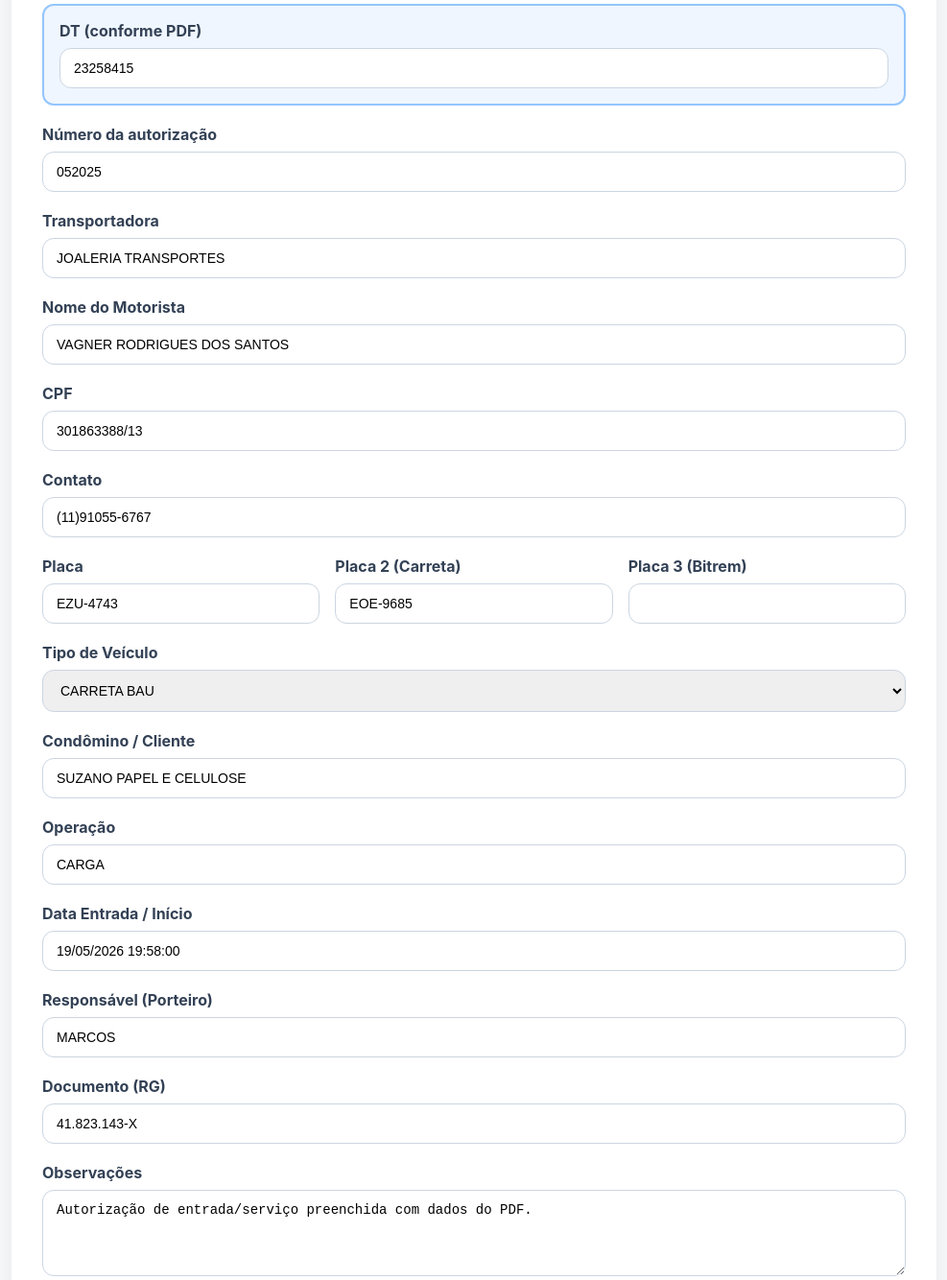
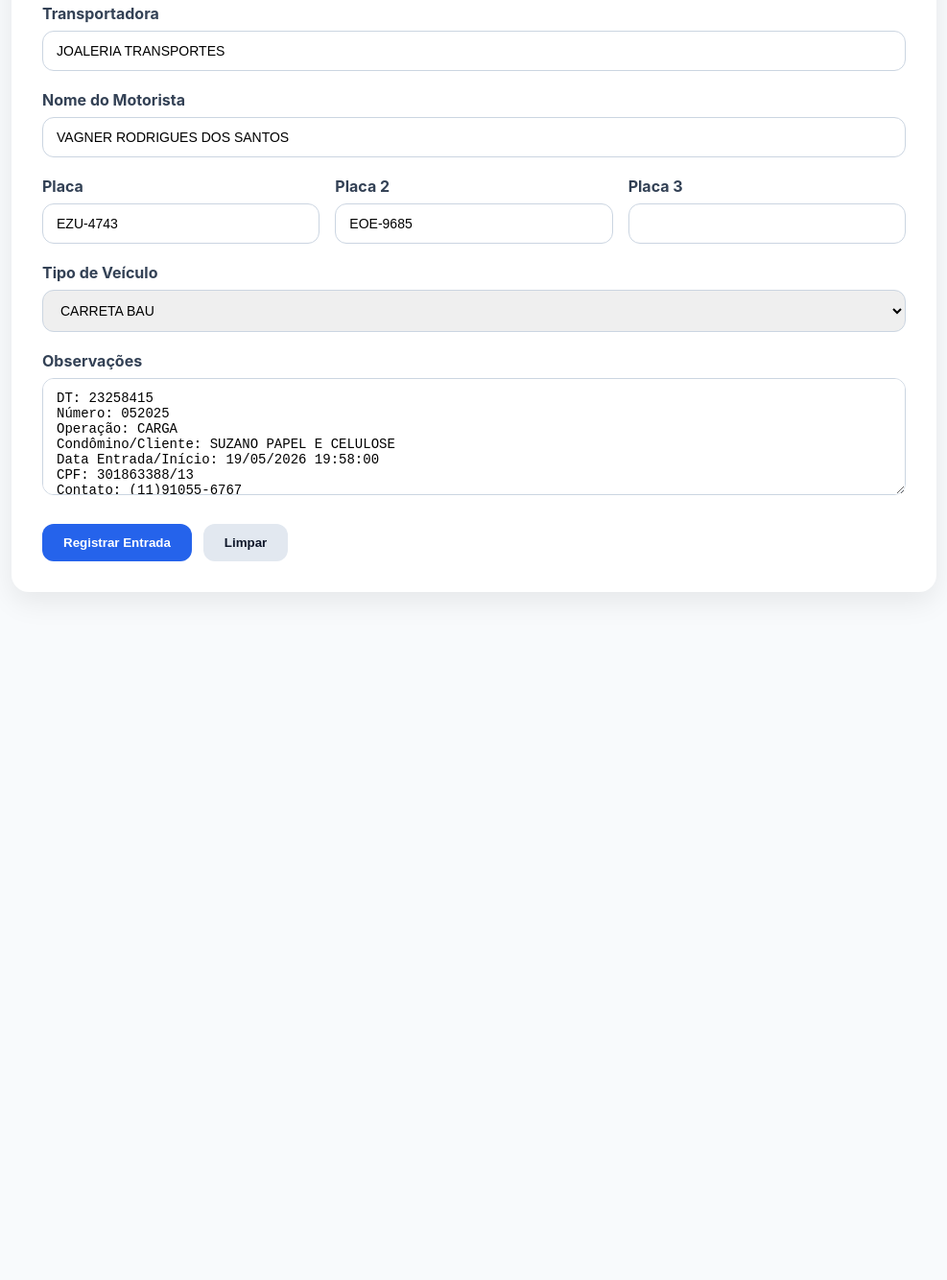
Before and after one commit to hhhthiti/wms, a plain HTML site: page portaria.html in a window 1280 px wide. Shown: the part 176-1510 px from the top of the page at 96% size, without its empty margins (146-1133 px from the left). After the commit the page ends 853 px from the top, so only its background shows below. Drawn offline with Linux system fonts and the light colour scheme.

Commit message:
Ajusta portaria para usar HTML base e preencher DT nas observações

```diff
--- a/portaria.html
+++ b/portaria.html
@@ -12,7 +12,7 @@
       border-radius:18px;
       padding:32px;
       box-shadow:0 10px 30px rgba(0,0,0,.08);
-      font-family:Inter,Arial,sans-serif;
+      font-family:Inter,sans-serif;
     }
 
     .portaria-header{ margin-bottom:28px; }
@@ -22,6 +22,7 @@
     .portaria-form{ display:flex; flex-direction:column; gap:20px; }
 
     .form-grid{ display:grid; grid-template-columns:repeat(3,1fr); gap:16px; }
+
     .form-group{ display:flex; flex-direction:column; gap:8px; }
 
     .form-group label{ font-weight:700; color:#334155; }
@@ -46,8 +47,9 @@
 
     .form-actions{ display:flex; gap:12px; margin-top:10px; }
 
-    .btn-primary,
-    .btn-secondary{
+    .btn-primary{
+      background:#2563eb;
+      color:#fff;
       border:none;
       border-radius:12px;
       padding:12px 22px;
@@ -55,14 +57,14 @@
       cursor:pointer;
     }
 
-    .btn-primary{ background:#2563eb; color:#fff; }
-    .btn-secondary{ background:#e2e8f0; color:#0f172a; }
-
-    .destaque-dt {
-      background: #eff6ff;
-      border: 2px solid #93c5fd;
-      padding: 16px;
-      border-radius: 12px;
+    .btn-secondary{
+      background:#e2e8f0;
+      color:#0f172a;
+      border:none;
+      border-radius:12px;
+      padding:12px 22px;
+      font-weight:700;
+      cursor:pointer;
     }
 
     @media(max-width:768px){
@@ -79,50 +81,30 @@
     </div>
 
     <form class="portaria-form">
-      <div class="form-group destaque-dt">
-        <label>DT (conforme PDF)</label>
-        <input type="text" name="dt" value="23258415" />
-      </div>
-
-      <div class="form-group">
-        <label>Número da autorização</label>
-        <input type="text" name="numero" value="052025" />
-      </div>
-
       <div class="form-group">
         <label>Transportadora</label>
-        <input type="text" name="transportadora" value="JOALERIA TRANSPORTES" placeholder="Digite conforme documento" />
+        <input type="text" name="transportadora" value="JOALERIA TRANSPORTES" placeholder="Digite conforme documento">
       </div>
 
       <div class="form-group">
         <label>Nome do Motorista</label>
-        <input type="text" name="motorista" value="VAGNER RODRIGUES DOS SANTOS" />
-      </div>
-
-      <div class="form-group">
-        <label>CPF</label>
-        <input type="text" name="cpf" value="301863388/13" />
-      </div>
-
-      <div class="form-group">
-        <label>Contato</label>
-        <input type="text" name="contato" value="(11)91055-6767" />
+        <input type="text" name="motorista" value="VAGNER RODRIGUES DOS SANTOS">
       </div>
 
       <div class="form-grid">
         <div class="form-group">
           <label>Placa</label>
-          <input type="text" name="placa1" value="EZU-4743" />
+          <input type="text" name="placa1" value="EZU-4743">
         </div>
 
         <div class="form-group">
-          <label>Placa 2 (Carreta)</label>
-          <input type="text" name="placa2" value="EOE-9685" />
+          <label>Placa 2</label>
+          <input type="text" name="placa2" value="EOE-9685">
         </div>
 
         <div class="form-group">
-          <label>Placa 3 (Bitrem)</label>
-          <input type="text" name="placa3" value="" />
+          <label>Placa 3</label>
+          <input type="text" name="placa3" value="">
         </div>
       </div>
 
@@ -140,33 +122,16 @@
       </div>
 
       <div class="form-group">
-        <label>Condômino / Cliente</label>
-        <input type="text" name="cliente" value="SUZANO PAPEL E CELULOSE" />
-      </div>
-
-      <div class="form-group">
-        <label>Operação</label>
-        <input type="text" name="operacao" value="CARGA" />
-      </div>
-
-      <div class="form-group">
-        <label>Data Entrada / Início</label>
-        <input type="text" name="data_entrada" value="19/05/2026 19:58:00" />
-      </div>
-
-      <div class="form-group">
-        <label>Responsável (Porteiro)</label>
-        <input type="text" name="porteiro" value="MARCOS" />
-      </div>
-
-      <div class="form-group">
-        <label>Documento (RG)</label>
-        <input type="text" name="rg" value="41.823.143-X" />
-      </div>
-
-      <div class="form-group">
         <label>Observações</label>
-        <textarea name="observacoes" rows="4">Autorização de entrada/serviço preenchida com dados do PDF.</textarea>
+        <textarea name="observacoes" rows="6">DT: 23258415
+Número: 052025
+Operação: CARGA
+Condômino/Cliente: SUZANO PAPEL E CELULOSE
+Data Entrada/Início: 19/05/2026 19:58:00
+CPF: 301863388/13
+Contato: (11)91055-6767
+Responsável/Porteiro: MARCOS
+RG: 41.823.143-X</textarea>
       </div>
 
       <div class="form-actions">
```
